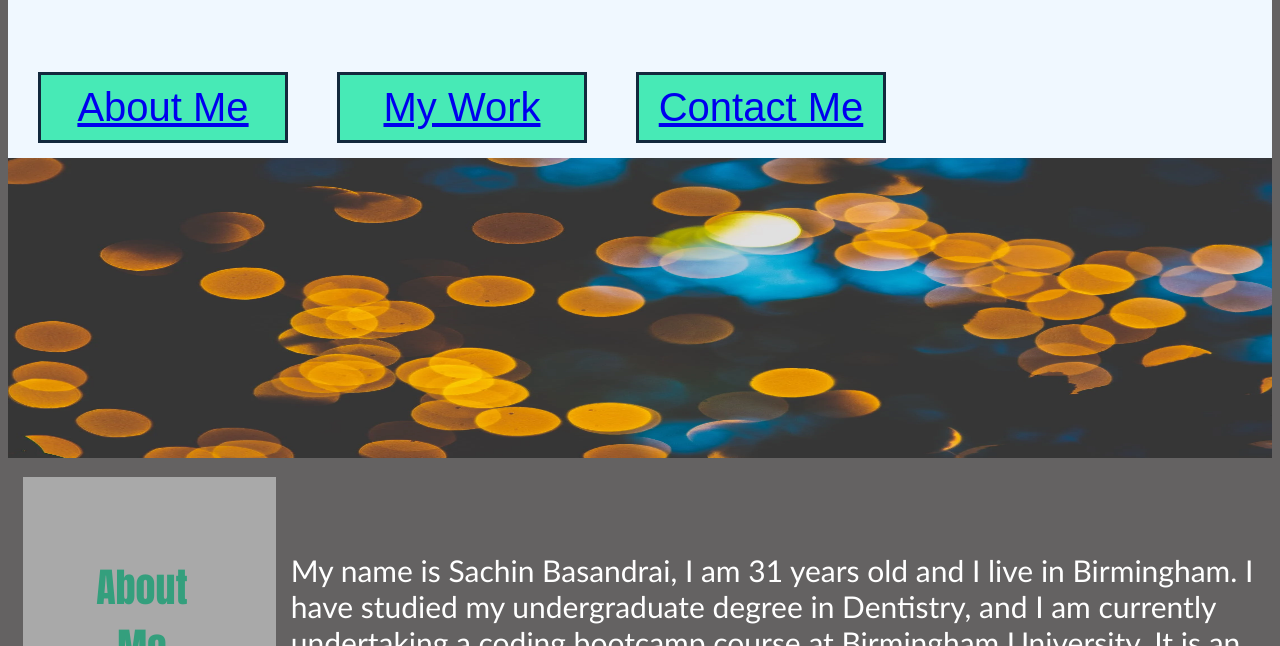
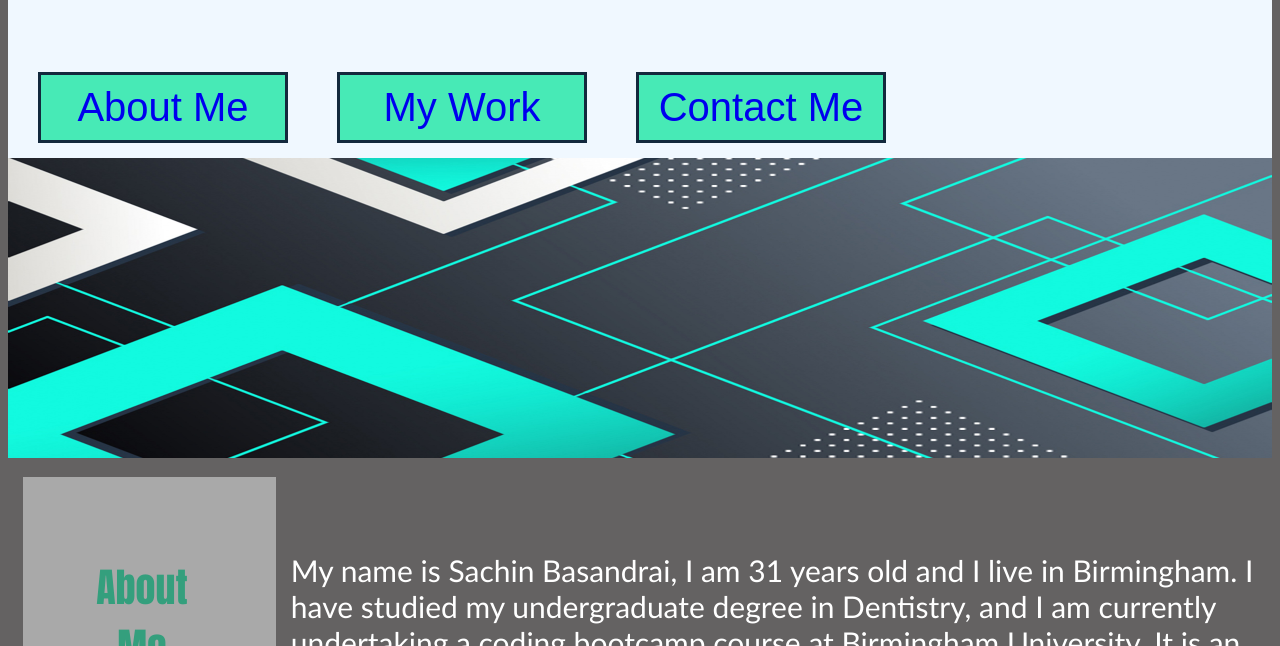
Before and after one commit to sbasandrai/Week2-homework, a plain HTML site: page myportfolio.html in a window 1280 px wide. Shown: the part 154-800 px from the top of the page. Drawn offline with Linux system fonts and the light colour scheme.

Commit message:
final changes

```diff
--- a/myportfolio.html
+++ b/myportfolio.html
@@ -15,16 +15,22 @@
         Basandrai
       </h1>
       <nav>
-        <button><a href="#aboutme">About Me</a></button>
-        <button><a href="#firstapp">My Work</a></button>
-        <button><a href="#contact">Contact Me</a></button>
+        <button>
+          <a href="#aboutme" style="text-decoration: none">About Me</a>
+        </button>
+        <button>
+          <a href="#firstapp" style="text-decoration: none">My Work</a>
+        </button>
+        <button>
+          <a href="#contact" style="text-decoration: none">Contact Me</a>
+        </button>
       </nav>
     </header>
 
     <div>
       <img
         id="backgroundimage"
-        src="./images/backgroundimage.webp"
+        src="./images/background.jpg"
         alt="background image"
       />
     </div>
```
Also changed, not shown: images/background.jpg (added), images/backgroundimage.webp (deleted), images/hero-img_copy.jpg (deleted), 1 other file.
